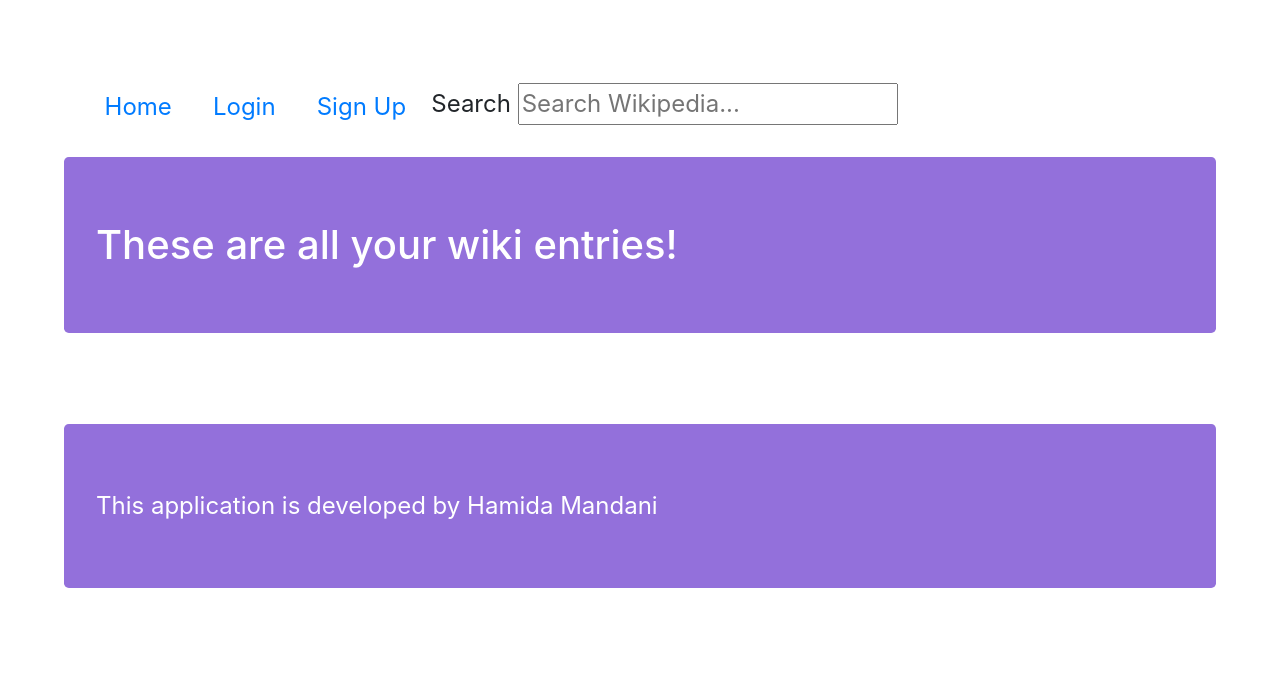
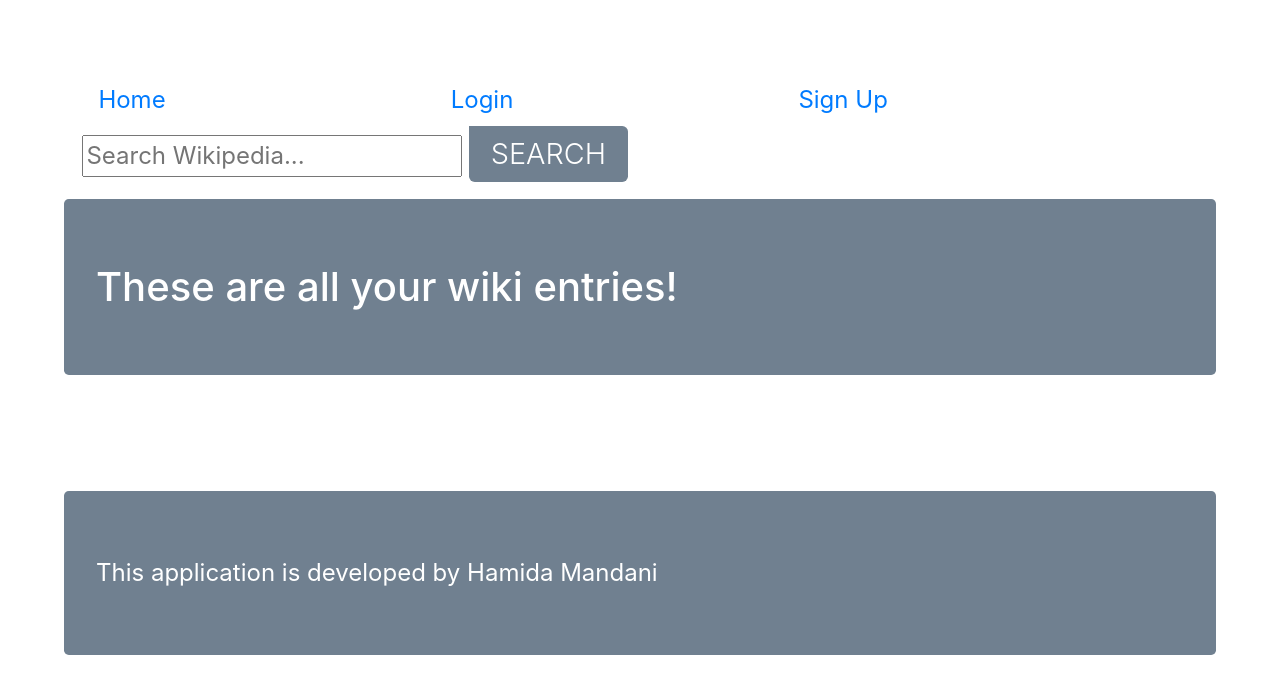
Before and after one commit to cs-fullstack-2019-fall/project2-django-wikipedia-mandani-tech, a Django app: page /yourWikiEntries/1/ in a window 1280 px wide. Shown: the top 694 px of the page. Run offline with Django 3.2, Linux system fonts and the light colour scheme; some libraries are stand-ins or nearby versions.

Commit message:
new colors and table

```diff
--- a/wikiProject/wikiApp/static/wikiApp/index.css
+++ b/wikiProject/wikiApp/static/wikiApp/index.css
@@ -1,3 +1,12 @@
+
+html
+{
+    width: 100%;
+}
+
+body{
+    width: 100%;
+}
 
 #container
 {
@@ -13,7 +22,7 @@
 #mynavigationbar1
 {
     grid-column: 1/4;
-    padding: 1%;
+    padding: 0.1em;
     font-size: x-large;
     /*grid-row: 1;*/
 
@@ -22,7 +31,7 @@
 #mynavigationbar2
 {
     grid-column: 1/4;
-    padding: 1%;
+    padding: 0.1em;
     font-size: x-large;
     /*grid-row: 1;*/
 
@@ -34,10 +43,18 @@
     grid-column: 1/5;
     grid-row: 2;
     color: white;
-    background-color: mediumpurple;
+    background-color: slategray;
+}
+
+
+.nav-link{
+
+    font-size: 1em;
 }
 .nav-link:hover {
     color: darkblue;
+    font-size: 1em
+;
 }
 
 
@@ -48,7 +65,7 @@
     grid-column: 1/5;
     grid-row: 2;
     color: darkblue;
-    background-color: mediumpurple;
+    background-color: slategray;
 }
 
 
@@ -64,7 +81,7 @@
     grid-column: 1/5;
     display: flex;
     color: white;
-    background-color: mediumpurple;
+    background-color: slategray;
     text-align: center;
     font-size: x-large;
 }
@@ -98,7 +115,23 @@
     grid-row: 1;
     grid-column: 3;
 }
+.search-btn{
+    background-color: slategray ;
+    box-sizing: border-box;
+    border-radius: .0em .2em .2em .2em;
+    text-overflow: ellipsis;
+    font-weight: 300;
+    text-transform: uppercase;
+    color: white;
+    padding: 0.35em 0.75em;
+    border: none;
+    font-size: 1.2em;
+    text-decoration: none;
+    line-height: normal;
+    max-height: 3em;
+    cursor: pointer;
 
+}
 #signUp
 {
     grid-column: 1;
--- a/wikiProject/wikiApp/templates/wikiApp/index.html
+++ b/wikiProject/wikiApp/templates/wikiApp/index.html
@@ -32,14 +32,17 @@
             <a class="nav-link active" href="/log_me_out/">Logout</a>
         </li>
 
+        <li class="nav-item">
+
         <form id="searchbar" action="/search_results/" method="get" >
-            <label  for="search1">Search </label>
+<!--            <label class="nav-link" for="search1">Search</label>-->
             <input id="search1" type="text" placeholder="Search Wikipedia..." name="q">
+            <button type="submit" class="search-btn">Search</button>
         </form>
-
+        </li>
     </ul>
 </section>
-<p id="welcomeuser">Welcome, {{ user.username}}.</p>
+<h4 id="welcomeuser">Welcome, {{ user.username}}.</h4>
 
 
 
@@ -66,13 +69,14 @@
         </li>
         <li class="nav-item">
             <a class="nav-link active" href="/new_user/">Sign Up</a>
+        <li class="nav-item">
+
+            <form id="searchbar2" action="/search_results/" method="get" >
+                <!--            <label class="nav-link" for="search1">Search</label>-->
+                <input id="search2" type="text" placeholder="Search Wikipedia..." name="q">
+                <button type="submit" class="search-btn">Search</button>
+            </form>
         </li>
-
-
-        <form action="/search_results/" method="get">
-            <label for="search2">Search</label>
-            <input id="search2" type="text" placeholder="Search Wikipedia..." name="q">
-        </form>
     </ul>
 </section>
 
@@ -99,30 +103,26 @@
 </section>
 
 <section id="editEntryForm">
-{% block content %}
-{% endblock %}
-
-</section>
-
-<section class="display_entries">
-
+<table class="table">
 {% for post in entry_list %}
 
-    <a href="{% url 'details' post.pk %}"><h3>{{ post.Entry_Title }}</h3></a><br/><br>
-{{ post.Entry_Text }}<br><br><br>
+    <tr>
+
+   <td><a href="{% url 'details' post.pk %}"><h3>{{ post.Entry_Title }}</h3></a><br/><br>
+{{ post.Entry_Text }}<br><br><br></td>
+
+
+<td>
+        {% if post.Entry_FileUpload != '' %}
+<img src="{{ post.Entry_FileUpload.url }}" alt="IMAGE" width="300%" ><br/>
+{% endif %}
 
 
 {% endfor %}
-</section>
+</td>
 
-<section class="display_entries_img">
-{% for post in entry_list %}
-{% if post.Entry_FileUpload != '' %}
-<img src="{{ post.Entry_FileUpload.url }}" alt="IMAGE" width="50%" ><br/>
-{% endif %}
-
-<hr/>
-{% endfor %}
+    </tr>
+</table>
 
 </section>
 
--- a/wikiProject/wikiApp/templates/wikiApp/yourWikiEntries.html
+++ b/wikiProject/wikiApp/templates/wikiApp/yourWikiEntries.html
@@ -8,25 +8,39 @@ These are all your wiki entries!
 
 
 {% block loggedInEntry %}
-
+<table class="table">
 {% for myentry in allEntries %}
+<tr>
 
 
-<br/>{{ myentry.Entry_Title }}<br/>
-    {{ myentry.Entry_Text }}<br/>
+
+<td>{{ myentry.Entry_Title }}
+    {{ myentry.Entry_Text }}
+</td>
+
+<td>
     {% if post.Entry_FileUpload != '' %}
-    <img src="{{ myentry.Entry_FileUpload.url }}" alt="IMAGE"><br/>
+    <img src="{{ myentry.Entry_FileUpload.url }}" alt="IMAGE" height="300px" width="300px"><br>
     {% endif %}
+    <hr>
 
-    <button><a href="{% url 'edit' myentry.pk %}"> Edit Post</a></button><br/>
-    <button><a href="{% url 'delete' myentry.pk %}"> Delete Post</a></button><br/>
+    <button class="btn"><a href="{% url 'edit' myentry.pk %}"> Edit Post</a></button>
+    <button class="btn"><a href="{% url 'delete' myentry.pk %}"> Delete Post</a></button><br/>
 
-    <hr/>
+</td>
+
+
+
 
 
 {% endfor %}
 
+</tr>
 
+<tr>
+
+</tr>
+</table>
 
 
 
```
Also changed, not shown: wikiProject/wikiApp/templates/wikiApp/search_results.html (+20 -4 lines), wikiProject/wikiApp/__init__.py (deleted), wikiProject/wikiApp/media/civilrights.JPG (added), wikiProject/wikiApp/migrations/__init__.py (deleted), wikiProject/wikiApp/static/wikiApp/index.js (deleted), wikiProject/wikiProject/__init__.py (deleted).
